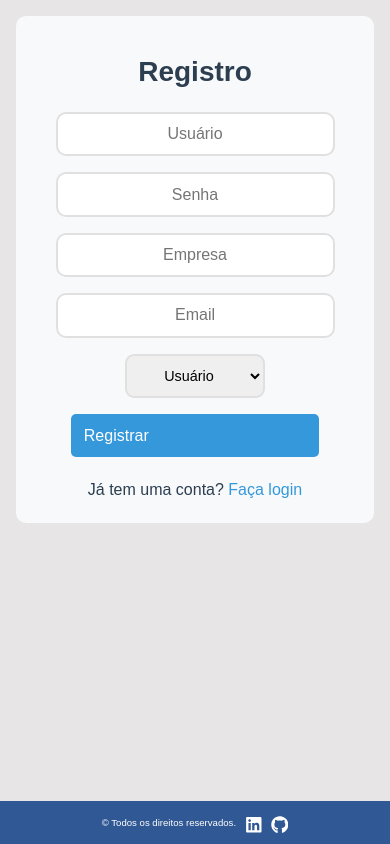
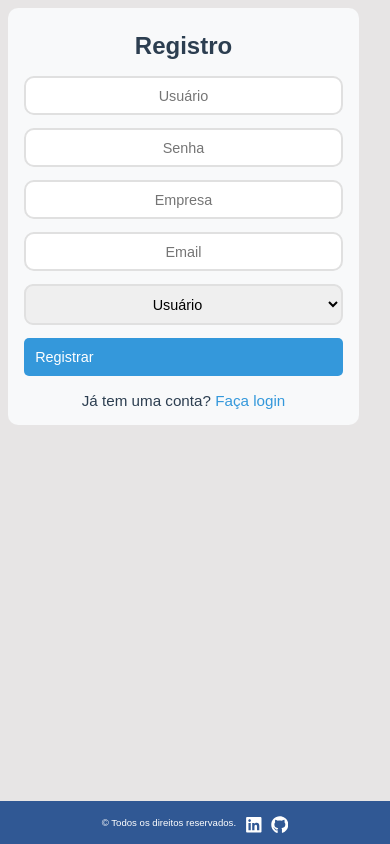
Before and after one commit to Klaudio0707/Tabela-Produtos-USD-F, a React (Create React App) app: page /register in a window 390 px wide. Built offline with nearby package versions, Linux system fonts and the light colour scheme; no server answers.

Commit message:
ajuste no css login e register

```diff
--- a/src/Styles/Login.css
+++ b/src/Styles/Login.css
@@ -10,6 +10,7 @@
   display: flex;
   flex-direction: column;
 }
+
 /* Título geral */
 .container-title {
   margin-top: 3px;
@@ -36,13 +37,11 @@
   animation: bounceBox 3s ease-in-out infinite, boxGlow 3s ease-in-out infinite;
 }
 
+/* Formulário de login */
 .form-login {
   max-width: 300px;
-
   margin: 1rem auto;
   text-align: center;
-  justify-items: center;
-  justify-content: center;
   padding: 0.81rem;
   background-color: #f8f9fa;
   border-radius: 10px;
@@ -74,9 +73,6 @@
   cursor: pointer;
   transition: background-color 0.3s ease;
   text-align: center;
-}
-
-.btn-submit {
   background-color: #3498db;
   color: #fff;
 }
@@ -84,6 +80,7 @@
 .btn-submit:hover {
   background-color: #2980b9;
 }
+
 .a-register {
   color: #315be7;
   font-size: 0.8rem;
@@ -131,6 +128,7 @@
 .toggle-switch.on .toggle-indicator {
   transform: translate(25px, -50%);
 }
+
 .icon {
   background-color: inherit; /* Herda a cor de fundo da div */
   padding: 2px;
@@ -141,86 +139,43 @@
   justify-content: center;
   align-items: center;
 }
+
 .error-Login {
   color: #dc3545;
   font-size: 0.7rem;
   margin-top: 10px;
   text-align: center;
 }
+
 .text-info-login {
   font-size: 0.875rem;
   text-align: center;
 }
+
 .text-info-login a {
   color: #0bb90b;
   text-decoration: none;
 }
+
 .text-info-login a:hover {
   text-decoration: underline;
 }
-/* Estilo para Logi */
-.logi-title {
-  display: inline-block;
-  color: #3498db; /* Azul para tecnologia */
-  animation: slideLogi 3s ease-in-out infinite;
-}
 
-/* Estilo para Box */
-.box-title {
-  display: inline-block;
-  color: #e74c3c; /* Vermelho para dinamismo */
-  animation: bounceBox 3s ease-in-out infinite, boxGlow 3s ease-in-out infinite;
-}
 /* Animações */
 @keyframes boxAppear {
   0% {
     opacity: 0;
-    transform: scale(0);
+    transform: translateX(-50%) scale(0);
   }
   70% {
-    opacity: 0; /* A caixa ainda não aparece */
+    opacity: 0;
   }
   100% {
     opacity: 1;
-    transform: scale(1); /* A caixa aparece */
+    transform: translateX(-50%) scale(1);
   }
 }
 
-.box-container {
-  width: 100px; /* Largura da caixa */
-  height: 30px; /* Altura maior para parecer uma caixa */
-  background-color: #e74c3c; /* Cor da caixa */
-  position: absolute;
-  bottom: -60px; /* Posiciona abaixo do "Box" */
-  left: 50%;
-  transform: translateX(-50%);
-  opacity: 0;
-  border-radius: 10px; /* Bordas arredondadas */
-  box-shadow: 0 4px 6px rgba(0, 0, 0, 0.2); /* Sombra para efeito 3D */
-  animation: boxAppear 1.5s ease-in-out forwards; /* Animação da caixa */
-}
-
-/* Animação: Salto vertical para Box */
-@keyframes boxAppear {
-  0% {
-    opacity: 0;
-    transform: translateX(-50%) scale(0); /* Começa invisível e pequena */
-  }
-  70% {
-    opacity: 0; /* A caixa ainda não aparece */
-  }
-  100% {
-    opacity: 1;
-    transform: translateX(-50%) scale(1); /* A caixa aparece */
-  }
-}
-
-.box-title {
-  display: inline-block;
-  color: #e74c3c;
-  animation: bounceBox 1.5s ease-in-out forwards; /* Animação de queda */
-}
-/* Animação: Efeito de brilho para Box */
 @keyframes boxGlow {
   0% {
     text-shadow: 0 0 5px rgba(231, 76, 60, 0.5);
@@ -233,16 +188,39 @@
   }
 }
 
+@keyframes slideLogi {
+  0% {
+    transform: translateX(-10px);
+  }
+  50% {
+    transform: translateX(10px);
+  }
+  100% {
+    transform: translateX(-10px);
+  }
+}
+
+@keyframes bounceBox {
+  0%, 100% {
+    transform: translateY(0);
+  }
+  50% {
+    transform: translateY(-20px);
+  }
+}
+
 /* Responsividade */
 @media (max-width: 600px) {
   .container-login {
     margin: 0.8rem;
     padding: 0.7rem;
   }
+
   .container-title {
     margin-top: 30px;
     font-size: 3rem;
   }
+
   .form-login {
     display: flex;
     flex-direction: column;
@@ -250,14 +228,14 @@
   }
 
   .title-login {
-    font-size: 1.9rem;
+    font-size: 1.6rem;
   }
 
   .input-login-user,
   .input-login-password {
-    width: 60%;
+    width: 65%;
     padding: 10px;
-    font-size: 0.7rem;
+    font-size: 0.6rem;
   }
 
   .btn-submit {
@@ -266,4 +244,24 @@
     padding: 10px;
     font-size: 0.8rem;
   }
+
+.text-lnfo-login,a-register  {
+  font-size: 0.675rem;
+  text-align: center;
 }
+.toggle-switch {
+  display: flex;
+  width: 40px;
+  height: 15px;
+  margin: 5px;
+}
+
+.toggle-indicator {
+  height: 22px;
+}
+
+.icon {
+  background-color: inherit; /* Herda a cor de fundo da div */
+  border-radius: 50%;
+}
+}
--- a/src/Styles/Register.css
+++ b/src/Styles/Register.css
@@ -12,14 +12,15 @@
 .container-title-register{
 text-align: center;
 color: #2c3e50;
-margin-top: 1rem;
-margin-bottom: 1.5rem;
+margin: 1rem 0 1.5rem;
 font-size: 2rem;
+font-weight: bold;
 }
 .form-register{
 display: flex;
 flex-direction: column;
 gap: 1rem;
+width: 100%;
 }
 .input-register-user,
 .input-register-password,
@@ -30,7 +31,7 @@ border: 2px solid #e0e0e0;
 border-radius: 10px;
 font-size: 1rem;
 transition: border-color 0.3s ease;
-width: 90%;
+width: calc(100% - 4rem);
 max-width: 300px;
 margin: 0 auto;
 text-align: center;
@@ -64,9 +65,9 @@ border-radius: 5px;
 font-size: 1rem;
 cursor: pointer;
 transition: background-color 0.3s ease;
-width: 80%; /* Define uma largura menor */
-max-width: 300px; /* Define o limite máximo de largura */
+max-width: 300px;  /* Define o limite máximo de largura */
 margin: 0 auto; /* Centraliza o botão */
+text-align: center;
 }
 .btn-register:hover{
 background-color: #2980b9;
@@ -96,23 +97,97 @@ text-decoration: none;
 font-weight: 500;
 transition: color 0.3s ease;
 justify-content: center;
-text-align: center;
+
 }
 .login-Link a:hover{
     color: #2980b9;
     text-decoration: underline;
 }
+@media (max-width: 768px) {
+    .register-Container {
+        max-width: 90%; /* Reduz a largura máxima */
+        padding: 1.5rem; /* Ajusta o padding */
+        margin: 1rem auto; /* Dá mais espaço ao redor */
+    }
 
-@media(max-width: 480px){
-    .register-Container{
-        margin: 1rem;
-        padding: 1.5rem;
+    .container-title-register {
+        font-size: 1.75rem; /* Ajusta o tamanho da fonte */
+        margin-top: 0.5rem;
+        margin-bottom: 1rem;
     }
+
+    .input-register-user,
+    .input-register-password,
+    .input-register-empresa,
+    .input-register-email,
+    .select-register-permiss {
+        width: 100%; /* Ocupa toda a largura disponível */
+        max-width: none; /* Remove o limite máximo de largura */
+        font-size: 1rem; /* Ajusta a fonte para melhor leitura */
+        padding: 0.7rem; /* Padding mais confortável */
+    }
+
+    .form-register {
+        gap: 1rem; /* Mantém o espaçamento entre os campos */
+    }
+
+    .btn-register {
+        width: 100%; /* Ocupa toda a largura disponível */
+        max-width: none; /* Remove o limite máximo de largura */
+        padding: 0.8rem; /* Botão maior para toque confortável */
+        font-size: 1rem; /* Mantém o tamanho do texto legível */
+    }
+
+    .error-Message {
+        font-size: 1rem; /* Texto ajustado para leitura */
+        padding: 0.8rem;
+    }
+
+    .login-Link {
+        margin-top: 1rem; /* Ajuste no espaçamento */
+        font-size: 0.95rem; /* Fonte levemente menor */
+    }
+}
+
+
+@media (max-width: 480px) {
+    .register-Container {
+        margin: 0.5rem;
+        padding: 1rem;
+        max-width: 90%;
+    }
+
     .container-title-register {
-        font-size: 1.75rem;
-      }
+        font-size: 1.5rem;
+        margin: 0.5rem 0 1rem;
+    }
 
-      input, select, button {
-        padding: 0.7rem;
-      }
+    .input-register-user,
+    .input-register-password,
+    .input-register-empresa,
+    .input-register-email,
+    .select-register-permiss,
+    .btn-register {
+        width: 100%; /* Ocupa toda a largura disponível */
+        padding: 0.6rem; /* Reduz o padding */
+        font-size: 0.9rem; /* Ajusta o tamanho da fonte */
+    }
+
+    .form-register {
+        gap: 0.8rem; /* Reduz o espaço entre os campos */
+    }
+
+    .btn-register {
+        padding: 0.7rem; /* Botão mais compacto */
+        font-size: 0.9rem;
+    }
+
+    .login-Link {
+        margin-top: 1rem; /* Reduz espaço acima do link */
+    }
+
+    .error-Message {
+        font-size: 0.9rem; /* Texto menor */
+        padding: 0.6rem; /* Margem menor */
+    }
 }
```
